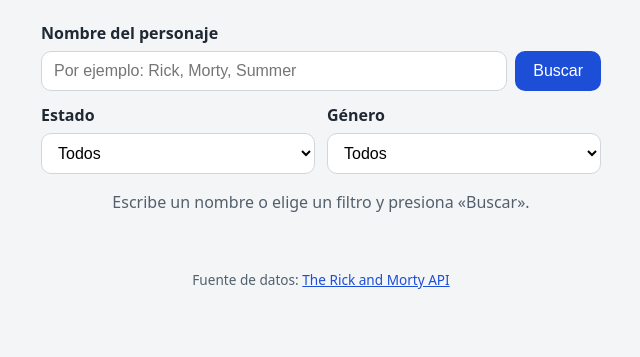
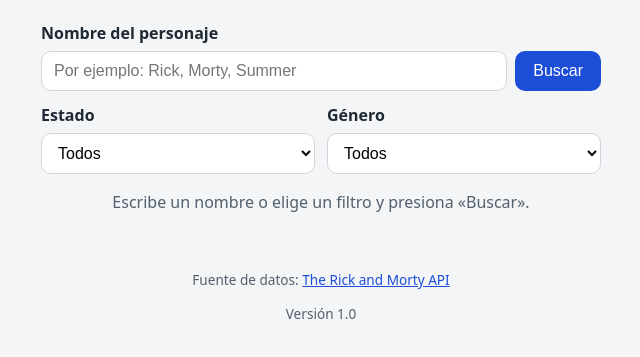
Before and after one commit to Wesolin/tp-ramirez-rodrigo, a plain HTML site: page index.html in a window 1280 px wide. Shown: the part 111-468 px from the top of the page, without its empty margins (319-959 px from the left). Drawn offline with Linux system fonts and the light colour scheme.

Commit message:
Agregar número de versión en el pie

```diff
--- a/index.html
+++ b/index.html
@@ -65,6 +65,7 @@
     <footer class="pie">
       Fuente de datos:
       <a href="https://rickandmortyapi.com/" target="_blank" rel="noopener noreferrer">The Rick and Morty API</a>
+      <p>Versión <span id="version">1.0</span></p>
     </footer>
   </body>
 </html>
```
